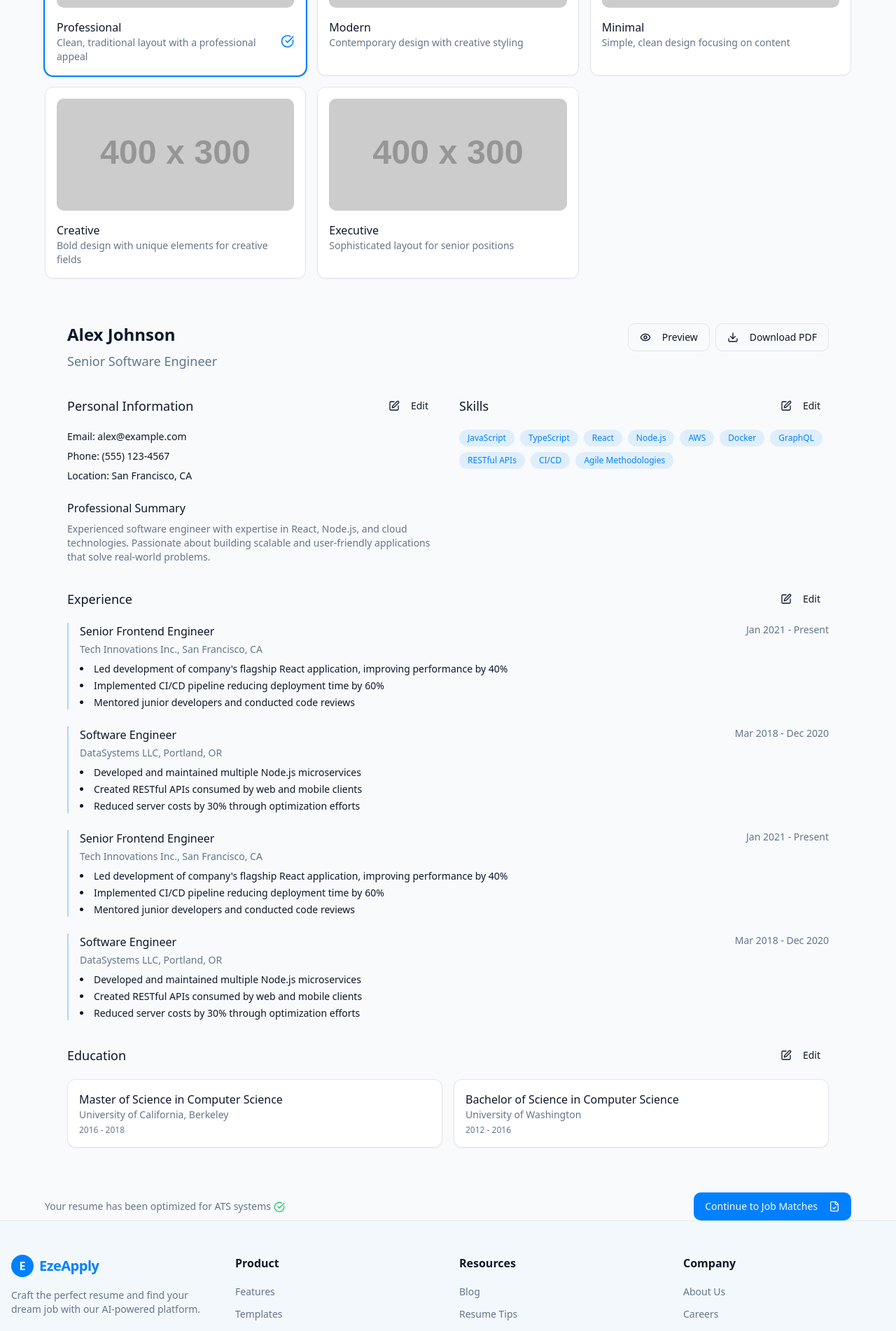
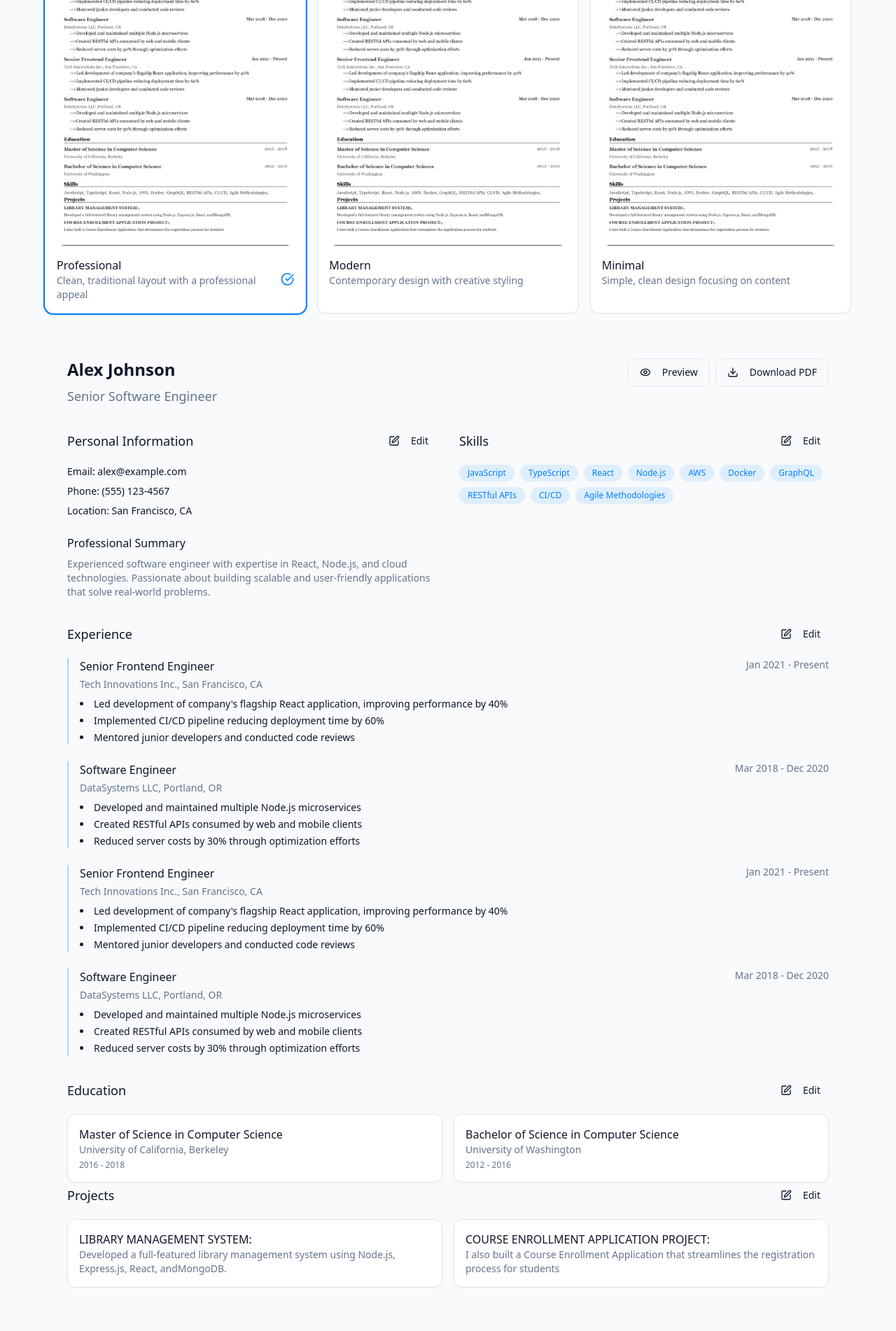
Before and after one commit to santhosh2003-bit/job-template-generator, a React (Vite) app: page /templates in a window 1280 px wide. Shown: the part 440-2342 px from the top of the page at 70% size. Built offline with nearby package versions, Linux system fonts and the light colour scheme.

Commit message:
Custome Templates Addeed

```diff
--- a/src/pages/Dummy.jsx
+++ b/src/pages/Dummy.jsx
@@ -59,6 +59,18 @@ const Dummy = () => {
         degree: "Bachelor of Science in Computer Science",
         school: "University of Washington",
         period: "2012 - 2016",
+      },
+    ],
+    projects: [
+      {
+        title: "LIBRARY MANAGEMENT SYSTEM:",
+        description:
+          "Developed a full-featured library management system using Node.js, Express.js, React, andMongoDB.",
+      },
+      {
+        title: "COURSE ENROLLMENT APPLICATION PROJECT:",
+        description:
+          "I also built a Course Enrollment Application that streamlines the registration process for students",
       },
     ],
   };
@@ -250,6 +262,31 @@ const Dummy = () => {
           ))}
         </div>
       </div>
+      <div style={{ marginBottom: "5px" }}>
+        <h3
+          style={{
+            color: "#000000",
+            borderBottom: "1px solid #000000",
+            paddingBottom: "5px",
+            fontWeight: "bold",
+            fontSize: "16px",
+          }}
+        >
+          Projects
+        </h3>
+        <div style={{ display: "flex", flexWrap: "wrap", gap: "5px" }}>
+          {resumeData.projects.map((pro, index) => (
+            <span
+              key={index}
+              style={{
+                fontSize: "13.5px",
+              }}
+            >
+              {skill},
+            </span>
+          ))}
+        </div>
+      </div>
     </div>
   );
 };
--- a/src/pages/Home.tsx
+++ b/src/pages/Home.tsx
@@ -155,8 +155,7 @@ const Home = () => {
           <div className="text-center mb-16">
             <h2 className="text-3xl font-bold mb-4">How It Works</h2>
             <p className="text-muted-foreground max-w-2xl mx-auto">
-              Our simple 3-step process transforms your career prospects in
-              minutes, not hours.
+              From Resume to customized
             </p>
           </div>
 
--- a/src/pages/Templates.tsx
+++ b/src/pages/Templates.tsx
@@ -80,6 +80,10 @@ type ResumeData = {
     degree: string;
     school: string;
     period: string;
+  }[];
+  projects: {
+    title: string;
+    description: string;
   }[];
 };
 
@@ -172,6 +176,18 @@ const mockedResumeData = {
       period: "2012 - 2016",
     },
   ],
+  projects: [
+    {
+      title: "LIBRARY MANAGEMENT SYSTEM:",
+      description:
+        "Developed a full-featured library management system using Node.js, Express.js, React, andMongoDB.",
+    },
+    {
+      title: "COURSE ENROLLMENT APPLICATION PROJECT:",
+      description:
+        "I also built a Course Enrollment Application that streamlines the registration process for students",
+    },
+  ],
 };
 
 // Updated template options with placeholder images instead of uploaded templates
@@ -180,36 +196,19 @@ const templateOptions: TemplateOption[] = [
     id: "professional",
     name: "Professional",
     description: "Clean, traditional layout with a professional appeal",
-    thumbnail:
-      "https://placehold.co/400x300/e2e8f0/334155?text=Professional+Template",
+    thumbnail: "/templates/template1.png",
   },
   {
     id: "modern",
     name: "Modern",
     description: "Contemporary design with creative styling",
-    thumbnail:
-      "https://placehold.co/400x300/dbeafe/1e40af?text=Modern+Template",
+    thumbnail: "/templates/template1.png",
   },
   {
     id: "minimal",
     name: "Minimal",
     description: "Simple, clean design focusing on content",
-    thumbnail:
-      "https://placehold.co/400x300/f1f5f9/334155?text=Minimal+Template",
-  },
-  {
-    id: "creative",
-    name: "Creative",
-    description: "Bold design with unique elements for creative fields",
-    thumbnail:
-      "https://placehold.co/400x300/f0fdf4/166534?text=Creative+Template",
-  },
-  {
-    id: "executive",
-    name: "Executive",
-    description: "Sophisticated layout for senior positions",
-    thumbnail:
-      "https://placehold.co/400x300/fef2f2/991b1b?text=Executive+Template",
+    thumbnail: "/templates/template1.png",
   },
 ];
 
@@ -218,7 +217,7 @@ const Templates = () => {
   const [previewModal, setPreviewModal] = useState(false);
   const [editModalOpen, setEditModalOpen] = useState(false);
   const [currentEditSection, setCurrentEditSection] = useState<
-    "personal" | "skills" | "experience" | "education"
+    "personal" | "skills" | "experience" | "education" | "projects"
   >("personal");
   const [generatingPdf, setGeneratingPdf] = useState(false);
   const [personalizedPreviewUrl, setPersonalizedPreviewUrl] = useState<
@@ -386,6 +385,27 @@ const Templates = () => {
             )
             .join("")}
         </div>
+
+      </div>
+      <div style=margin-bottom: 5px">
+        <h3
+          style="color: #000000; border-bottom: 1px solid #000000; padding-bottom: 5px; font-weight: bold; font-size: 16px;">
+          Projects
+        </h3>
+        <div style="display: flex;flex-wrap:wrap;gap:5px;">
+          ${resumeData.projects
+            .map(
+              (pro, index) => `
+            <h1
+              style="font-size: 13px;font-weight:600;">
+              ${pro.title},
+            </h1>
+            <p style="font-size:12px;">${pro.description}</p>
+          `
+            )
+            .join("")}
+        </div>
+
       </div>
     </div>
         `;
@@ -916,7 +936,7 @@ const Templates = () => {
   };
 
   const openEditModal = (
-    section: "personal" | "skills" | "experience" | "education"
+    section: "personal" | "skills" | "experience" | "education" | "projects"
   ) => {
     form.reset(resumeData);
     setCurrentEditSection(section);
@@ -984,12 +1004,26 @@ const Templates = () => {
       { degree: "", school: "", period: "" },
     ]);
   };
+  const addProject = () => {
+    const currentProjects = form.getValues("projects") || [];
+    form.setValue("projects", [
+      ...currentProjects,
+      { title: "", description: "" },
+    ]);
+  };
 
   const removeEducation = (index: number) => {
     const currentEducation = form.getValues("education") || [];
     form.setValue(
       "education",
       currentEducation.filter((_, i) => i !== index)
+    );
+  };
+  const removeProject = (index: number) => {
+    const currentProjects = form.getValues("projects") || [];
+    form.setValue(
+      "projects",
+      currentProjects.filter((_, i) => i !== index)
     );
   };
 
@@ -1025,7 +1059,7 @@ const Templates = () => {
                   <img
                     src={template.thumbnail}
                     alt={template.name}
-                    className="w-full h-40 object-cover rounded-md mb-4"
+                    className="w-full h-[500px] object-cover rounded-md mb-4"
                   />
                   <div className="flex items-center justify-between">
                     <div>
@@ -1206,6 +1240,29 @@ const Templates = () => {
                   <p className="text-sm text-muted-foreground">{edu.school}</p>
                   <p className="text-xs text-muted-foreground mt-1">
                     {edu.period}
+                  </p>
+                </Card>
+              ))}
+            </div>
+          </div>
+          <div>
+            <div className="flex items-center justify-between mb-4">
+              <h3 className="font-medium text-lg">Projects</h3>
+              <Button
+                variant="ghost"
+                size="sm"
+                onClick={() => openEditModal("projects")}
+              >
+                <Edit className="h-4 w-4 mr-2" />
+                Edit
+              </Button>
+            </div>
+            <div className="grid grid-cols-1 md:grid-cols-2 gap-4">
+              {resumeData.projects.map((edu, index) => (
+                <Card key={index} className="p-4">
+                  <h1 className="font-medium">{edu.title}</h1>
+                  <p className="text-sm text-muted-foreground">
+                    {edu.description}
                   </p>
                 </Card>
               ))}
@@ -1648,7 +1705,75 @@ const Templates = () => {
                     ))}
                   </div>
                 )}
-
+                {/* this is project Edit Option */}
+                {currentEditSection === "projects" && (
+                  <div className="space-y-4">
+                    <div className="flex justify-between items-center mb-2">
+                      <h3 className="text-sm font-medium">Projects</h3>
+                      <Button
+                        type="button"
+                        variant="outline"
+                        size="sm"
+                        onClick={addProject}
+                      >
+                        Add Project
+                      </Button>
+                    </div>
+
+                    {form.watch("projects")?.map((_, proIndex) => (
+                      <Card key={proIndex} className="mb-4">
+                        <div className="p-4 space-y-4">
+                          <div className="flex justify-between">
+                            <h4 className="text-sm font-medium">
+                              Projects {proIndex + 1}
+                            </h4>
+                            <Button
+                              type="button"
+                              variant="ghost"
+                              size="icon"
+                              className="h-8 w-8"
+                              onClick={() => removeProject(proIndex)}
+                            >
+                              <X className="h-4 w-4" />
+                            </Button>
+                          </div>
+
+                          <FormField
+                            control={form.control}
+                            name={`projects.${proIndex}.title`}
+                            render={({ field }) => (
+                              <FormItem>
+                                <FormLabel>Title</FormLabel>
+                                <FormControl>
+                                  <Input
+                                    placeholder="Library Management System"
+                                    {...field}
+                                  />
+                                </FormControl>
+                              </FormItem>
+                            )}
+                          />
+
+                          <FormField
+                            control={form.control}
+                            name={`projects.${proIndex}.description`}
+                            render={({ field }) => (
+                              <FormItem>
+                                <FormLabel>Description</FormLabel>
+                                <FormControl>
+                                  <Input
+                                    placeholder="This is Library Management System"
+                                    {...field}
+                                  />
+                                </FormControl>
+                              </FormItem>
+                            )}
+                          />
+                        </div>
+                      </Card>
+                    ))}
+                  </div>
+                )}
                 <DialogFooter>
                   <Button
                     type="button"
```
Also changed, not shown: public/templates/template1.png (added).
